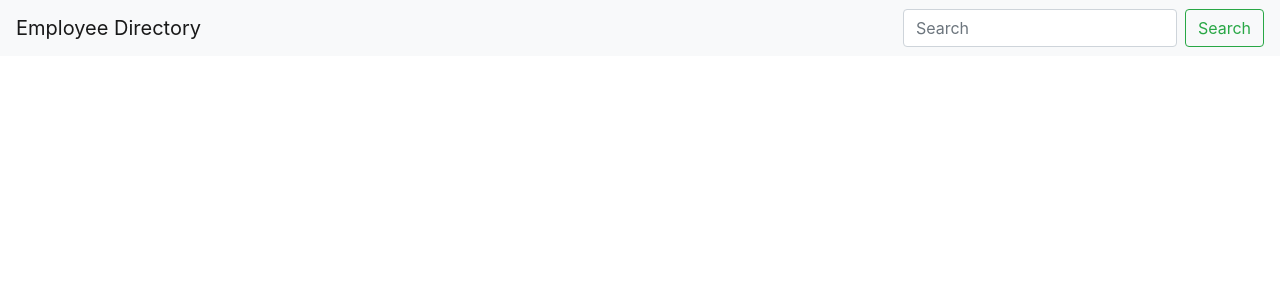
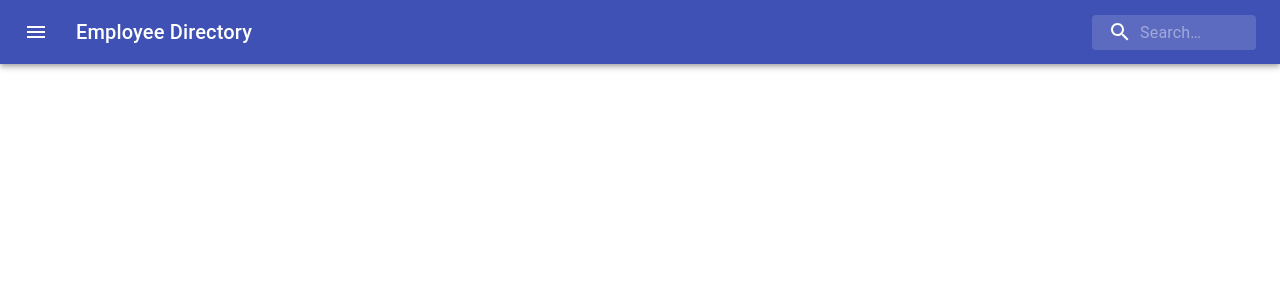
Before and after one commit to damianjuan/User-Directory, a React (Create React App) app in the folder user-directory/: page / in a window 1280 px wide. Shown: the top 300 px of the page. Built offline with nearby package versions, Linux system fonts and the light colour scheme.

Commit message:
switch app js to class and switch to material ui from bootstrap for navbar

```diff
--- a/user-directory/src/App.js
+++ b/user-directory/src/App.js
@@ -1,14 +1,45 @@
-import React from 'react';
-import logo from './logo.svg';
+import React, { Component } from 'react';
 import './App.css';
-import Header from './components/Header/index';
+import SearchAppBar from './components/testHeader/index';
 
-function App() {
-  return (
-    <div>
-      <Header />
-    </div>
-  );
+//class component to access input
+class App extends Component {
+  state = {
+    userInput: ""
+  };
+
+  handleInputChange = event => {
+    // Getting the value and name of the input which triggered the change
+    let value = event.target.value;
+    const name = event.target.name;
+
+    //updating the input's state
+    this.setState({
+      [name]: value
+    });
+  };
+
+  handleFormSubmit = event => {
+    // Preventing the default behavior of the form submit (which is to refresh the page)
+    event.preventDefault();
+    if (!this.state.userInput) {
+      alert("Enter a search term before submitting.");
+    } else {
+      alert("form submitted");
+      console.log(this.state.userInput);
+    }
+    this.setState({
+      userInput: ""
+    });
+  };
+
+  render() {
+    return (
+      <div>
+        <SearchAppBar />
+      </div >
+    );
+  }
 }
 
 export default App;
--- /dev/null
+++ b/user-directory/src/components/testHeader/index.js
@@ -0,0 +1,101 @@
+import React from 'react';
+import AppBar from '@material-ui/core/AppBar';
+import Toolbar from '@material-ui/core/Toolbar';
+import IconButton from '@material-ui/core/IconButton';
+import Typography from '@material-ui/core/Typography';
+import InputBase from '@material-ui/core/InputBase';
+import { fade, makeStyles } from '@material-ui/core/styles';
+import MenuIcon from '@material-ui/icons/Menu';
+import SearchIcon from '@material-ui/icons/Search';
+
+const useStyles = makeStyles((theme) => ({
+    root: {
+        flexGrow: 1,
+    },
+    menuButton: {
+        marginRight: theme.spacing(2),
+    },
+    title: {
+        flexGrow: 1,
+        display: 'none',
+        [theme.breakpoints.up('sm')]: {
+            display: 'block',
+        },
+    },
+    search: {
+        position: 'relative',
+        borderRadius: theme.shape.borderRadius,
+        backgroundColor: fade(theme.palette.common.white, 0.15),
+        '&:hover': {
+            backgroundColor: fade(theme.palette.common.white, 0.25),
+        },
+        marginLeft: 0,
+        width: '100%',
+        [theme.breakpoints.up('sm')]: {
+            marginLeft: theme.spacing(1),
+            width: 'auto',
+        },
+    },
+    searchIcon: {
+        padding: theme.spacing(0, 2),
+        height: '100%',
+        position: 'absolute',
+        pointerEvents: 'none',
+        display: 'flex',
+        alignItems: 'center',
+        justifyContent: 'center',
+    },
+    inputRoot: {
+        color: 'inherit',
+    },
+    inputInput: {
+        padding: theme.spacing(1, 1, 1, 0),
+        // vertical padding + font size from searchIcon
+        paddingLeft: `calc(1em + ${theme.spacing(4)}px)`,
+        transition: theme.transitions.create('width'),
+        width: '100%',
+        [theme.breakpoints.up('sm')]: {
+            width: '12ch',
+            '&:focus': {
+                width: '20ch',
+            },
+        },
+    },
+}));
+
+export default function SearchAppBar() {
+    const classes = useStyles();
+
+    return (
+        <div className={classes.root}>
+            <AppBar position="static">
+                <Toolbar>
+                    <IconButton
+                        edge="start"
+                        className={classes.menuButton}
+                        color="inherit"
+                        aria-label="open drawer"
+                    >
+                        <MenuIcon />
+                    </IconButton>
+                    <Typography className={classes.title} variant="h6" noWrap>
+                        Employee Directory
+          </Typography>
+                    <div className={classes.search}>
+                        <div className={classes.searchIcon}>
+                            <SearchIcon />
+                        </div>
+                        <InputBase
+                            placeholder="Search…"
+                            classes={{
+                                root: classes.inputRoot,
+                                input: classes.inputInput,
+                            }}
+                            inputProps={{ 'aria-label': 'search' }}
+                        />
+                    </div>
+                </Toolbar>
+            </AppBar>
+        </div>
+    );
+}
```
